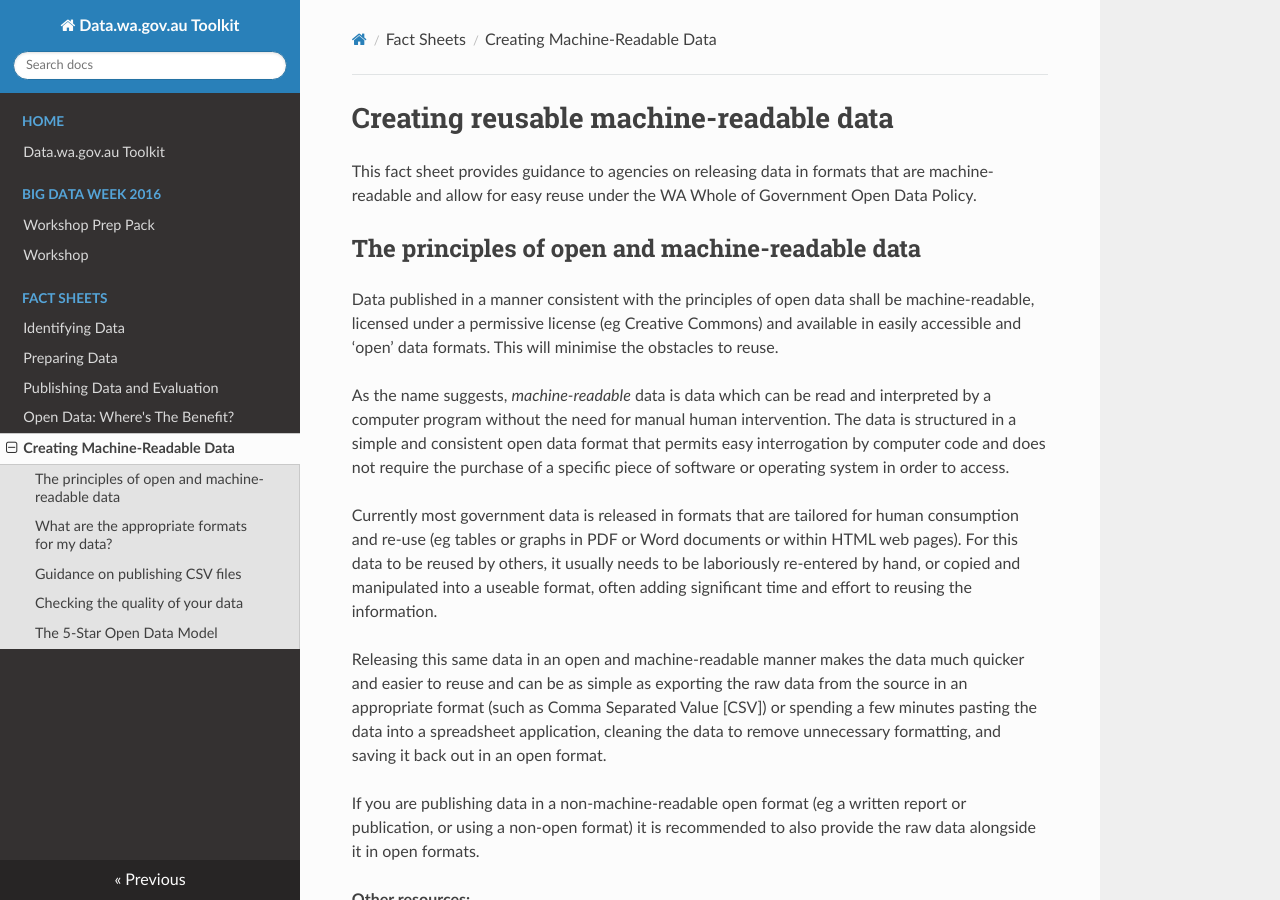
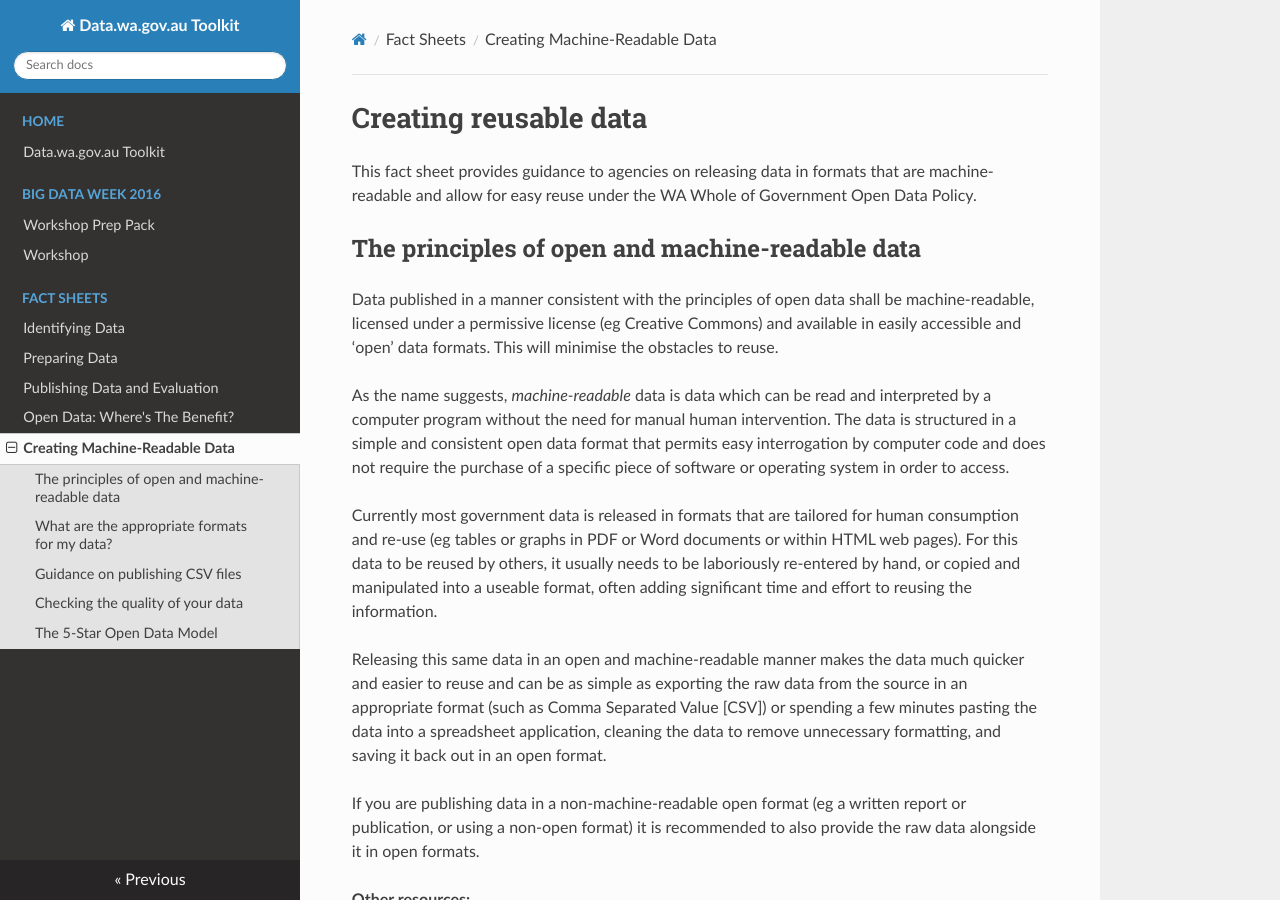
Before and after one commit to datawagovau/toolkit, an MkDocs documentation site: the page built from docs/factsheets/creating-reusable-data.md, in a window 1280 px wide and 900 px high. Built offline with MkDocs 1.6.1, drawn with Linux system fonts in a browser that asks for light colours; nearby versions of some CDN libraries; old or Windows-style settings are respelled for this version of MkDocs.

Commit message:
Update creating-reusable-data.md

```diff
--- a/docs/factsheets/creating-reusable-data.md
+++ b/docs/factsheets/creating-reusable-data.md
@@ -1,4 +1,4 @@
-# Creating reusable machine-readable data
+# Creating reusable data
 This fact sheet provides guidance to agencies on releasing data in formats that are
 machine-readable and allow for easy reuse under the WA Whole of Government
 Open Data Policy.
```
